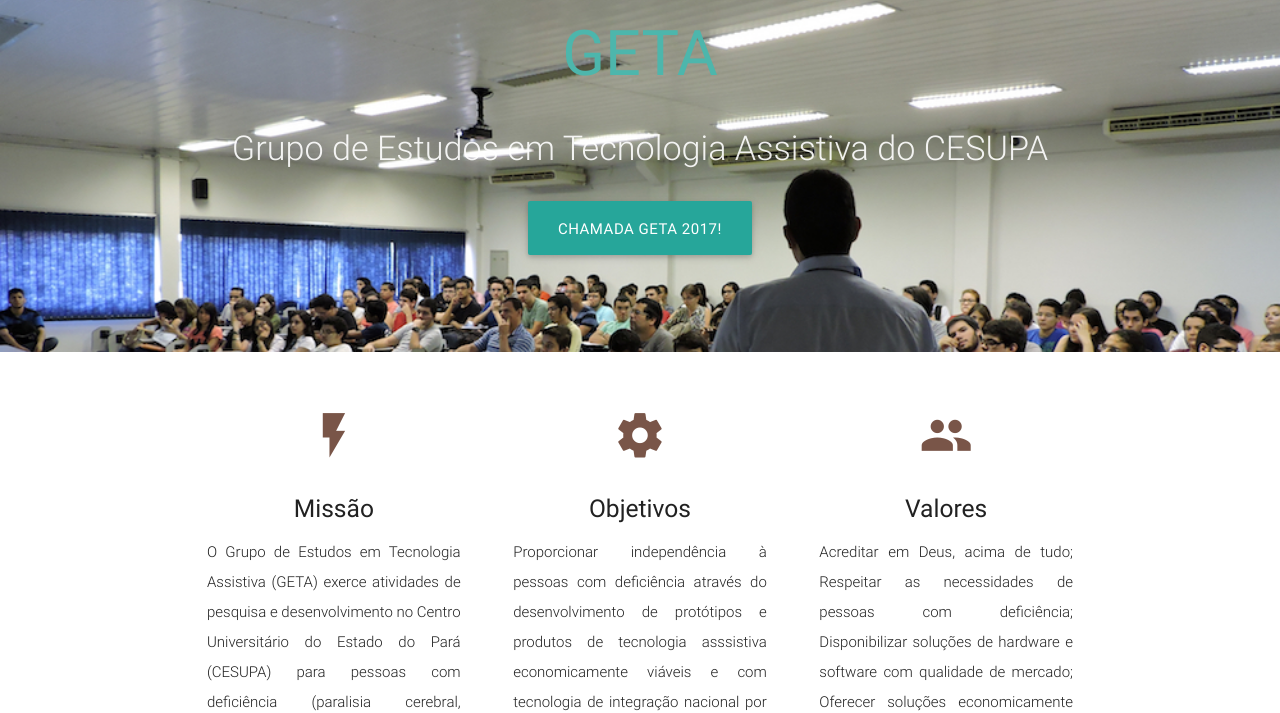
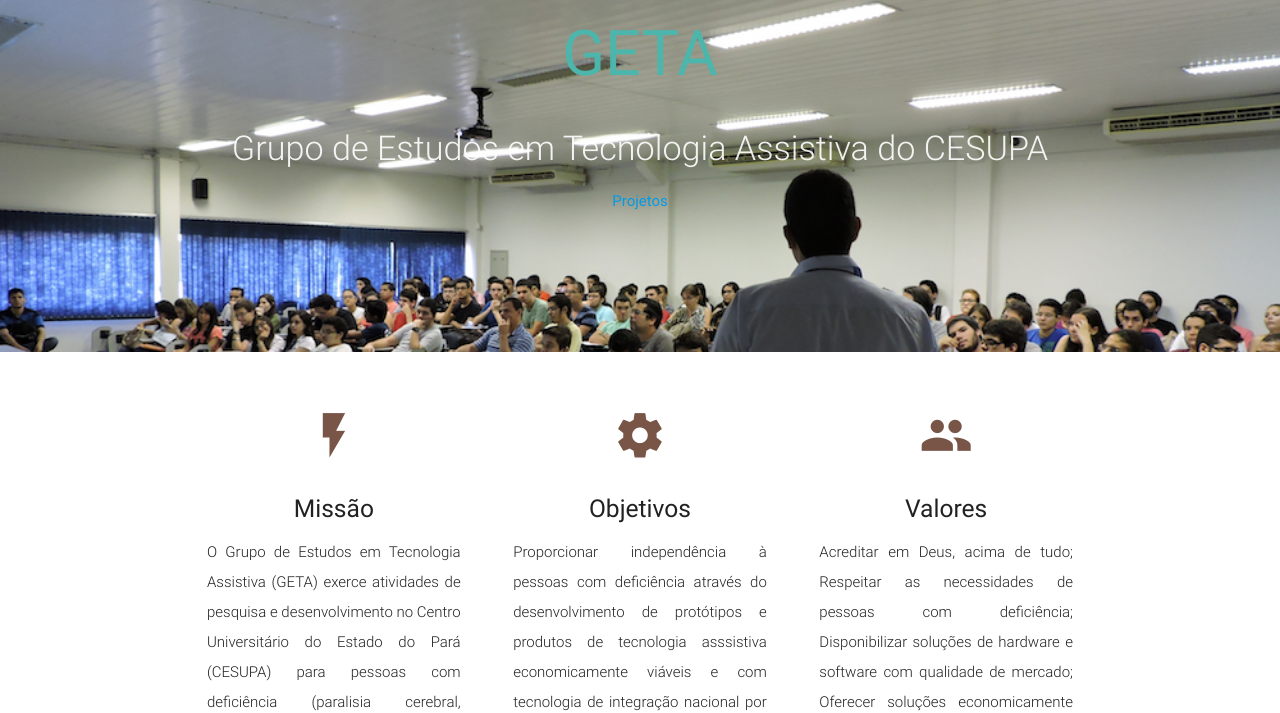
Before and after one commit to getacesupa/getacesupa.github.io, a plain HTML site: page index.html in a window 1280 px wide. Shown: the part 92-805 px from the top of the page. Drawn offline with Linux system fonts and the light colour scheme.

Commit message:
remoção da chamada

```diff
--- a/index.html
+++ b/index.html
@@ -70,7 +70,7 @@
           <h4 class="header col s12 light">Grupo de Estudos em Tecnologia Assistiva do CESUPA</h4>
         </div>
         <div class="row center">
-          <a href="https://getacesupa.typeform.com/to/g1LeUK" id="download-button" class="btn-large waves-effect waves-light teal lighten-1">Chamada GETA 2017!</a>
+          <a href="#projetos">Projetos</a>
         </div>
         <br><br>
       </div>
```
